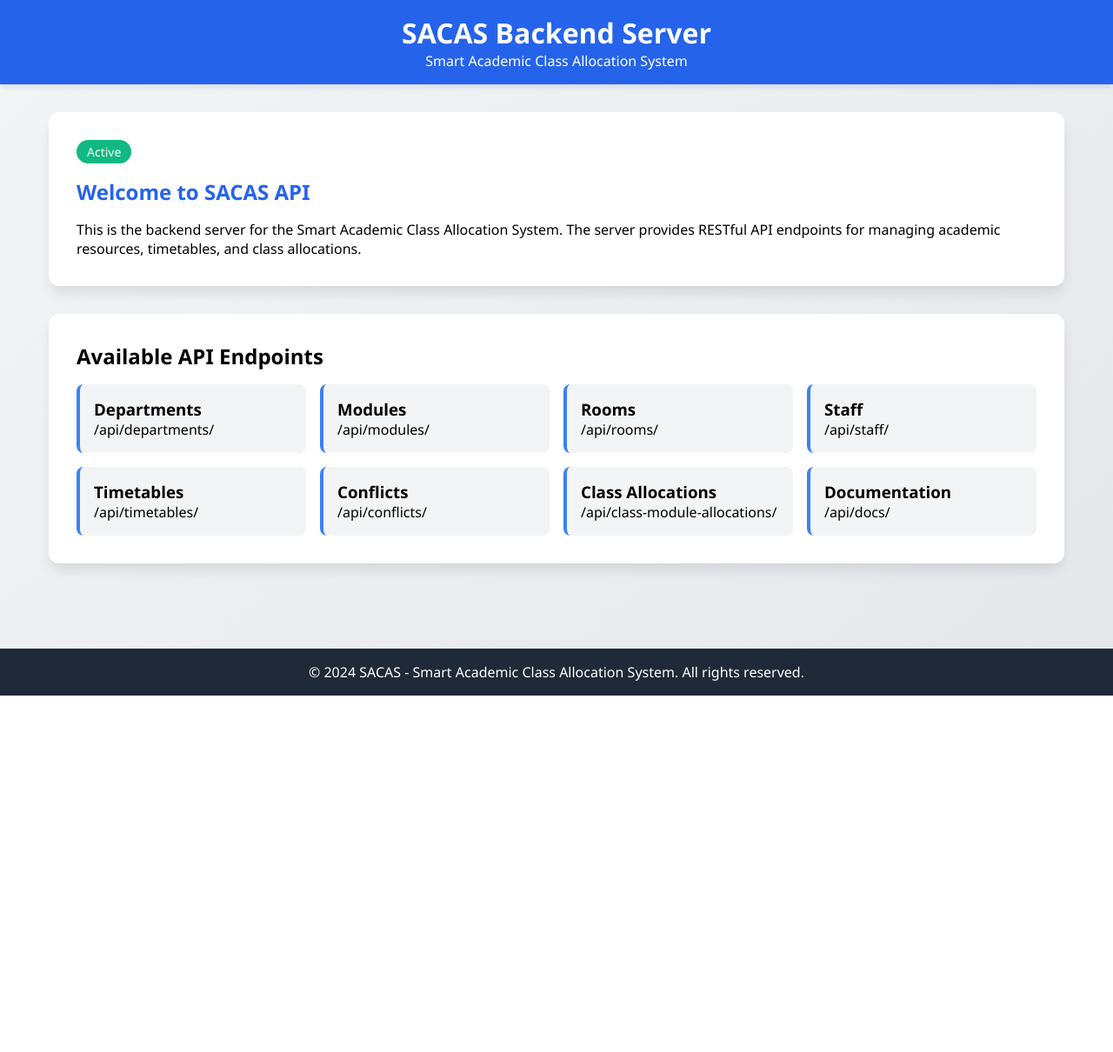
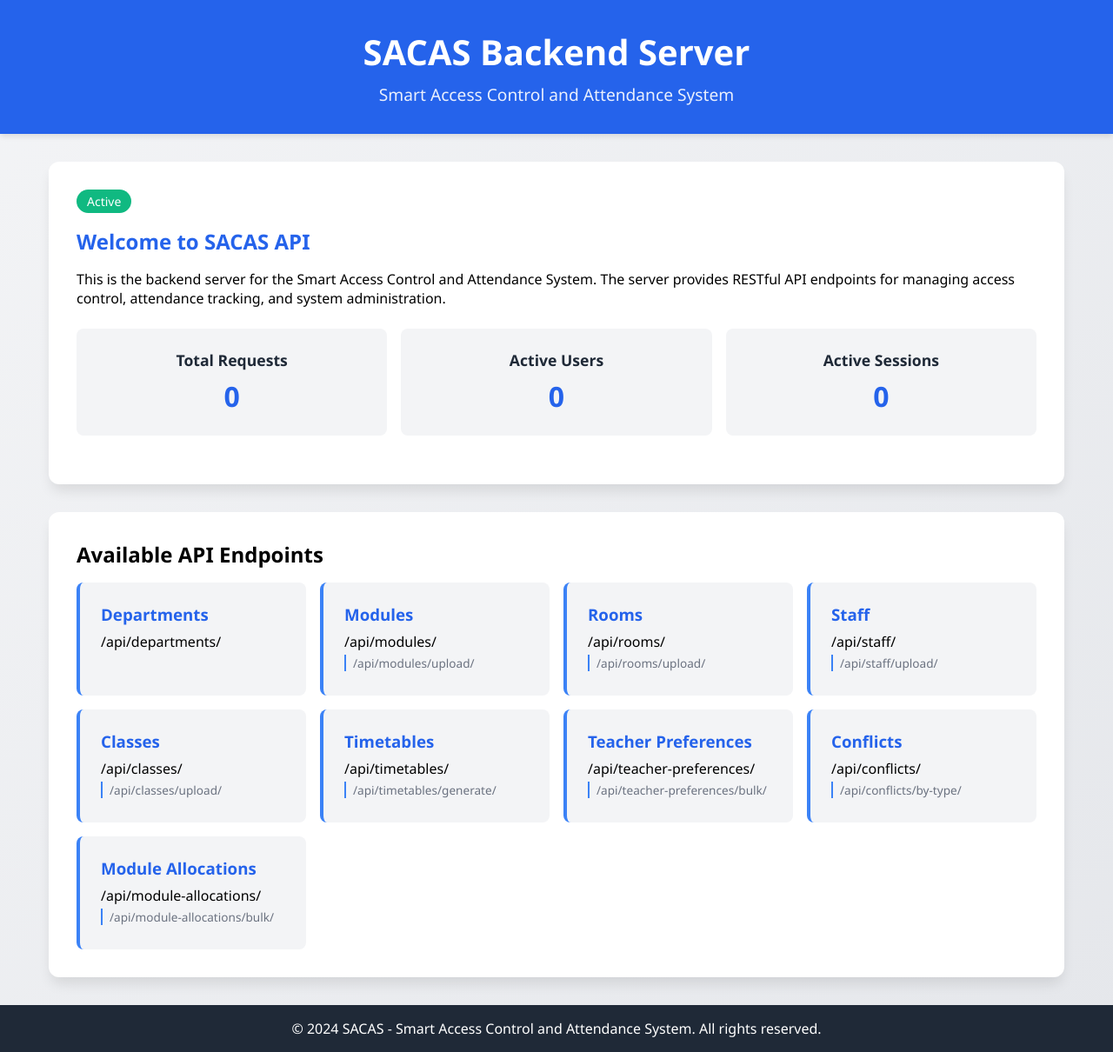
Before and after one commit to dadyutenga/timetable, a Django app: page / in a window 1280 px wide. Shown: the whole page at 87% size. Before the commit the page ends 800 px from the top, so only its background shows below. Run offline with Django 5.2, Linux system fonts and the light colour scheme.

Commit message:
Update Welcome.html to reflect new system name and functionality; enhance styling and layout with additional CSS variables, header adjustments, and new statistics grid. Modify footer copyright notice to align with the updated system description. Update django.log file.

```diff
--- a/timetablegen/templates/Welcome.html
+++ b/timetablegen/templates/Welcome.html
@@ -3,7 +3,7 @@
 <head>
     <meta charset="UTF-8">
     <meta name="viewport" content="width=device-width, initial-scale=1.0">
-    <title>SACAS - Smart Academic Class Allocation System</title>
+    <title>SACAS - Smart Access Control and Attendance System</title>
     <style>
         :root {
             --primary-color: #2563eb;
@@ -11,6 +11,8 @@
             --accent-color: #3b82f6;
             --text-color: #1f2937;
             --light-bg: #f3f4f6;
+            --success-color: #10B981;
+            --warning-color: #F59E0B;
         }
 
         * {
@@ -30,9 +32,19 @@
         .header {
             background: var(--primary-color);
             color: white;
-            padding: 1rem;
+            padding: 2rem 1rem;
             text-align: center;
             box-shadow: 0 4px 6px -1px rgba(0, 0, 0, 0.1);
+        }
+
+        .header h1 {
+            font-size: 2.5rem;
+            margin-bottom: 0.5rem;
+        }
+
+        .header p {
+            font-size: 1.2rem;
+            opacity: 0.9;
         }
 
         .container {
@@ -55,6 +67,32 @@
             margin-bottom: 1rem;
         }
 
+        .stats-grid {
+            display: grid;
+            grid-template-columns: repeat(auto-fit, minmax(200px, 1fr));
+            gap: 1rem;
+            margin: 1.5rem 0;
+        }
+
+        .stat-card {
+            background: var(--light-bg);
+            padding: 1.5rem;
+            border-radius: 8px;
+            text-align: center;
+        }
+
+        .stat-card h3 {
+            color: var(--text-color);
+            font-size: 1.1rem;
+            margin-bottom: 0.5rem;
+        }
+
+        .stat-card .number {
+            font-size: 2rem;
+            font-weight: bold;
+            color: var(--primary-color);
+        }
+
         .api-endpoints {
             background: white;
             border-radius: 12px;
@@ -72,9 +110,14 @@
 
         .endpoint-item {
             background: var(--light-bg);
-            padding: 1rem;
+            padding: 1.5rem;
             border-radius: 8px;
             border-left: 4px solid var(--accent-color);
+            transition: transform 0.2s;
+        }
+
+        .endpoint-item:hover {
+            transform: translateY(-2px);
         }
 
         .status {
@@ -83,7 +126,7 @@
             border-radius: 9999px;
             font-size: 0.875rem;
             font-weight: 500;
-            background: #10B981;
+            background: var(--success-color);
             color: white;
             margin-bottom: 1rem;
         }
@@ -100,20 +143,67 @@
             .endpoint-list {
                 grid-template-columns: 1fr;
             }
+            .header h1 {
+                font-size: 2rem;
+            }
+        }
+
+        .sub-endpoint {
+            font-size: 0.85rem;
+            color: #6B7280;
+            margin-top: 0.25rem;
+            padding-left: 0.5rem;
+            border-left: 2px solid var(--accent-color);
+        }
+
+        .endpoint-item {
+            background: var(--light-bg);
+            padding: 1.5rem;
+            border-radius: 8px;
+            border-left: 4px solid var(--accent-color);
+            transition: transform 0.2s;
+        }
+
+        .endpoint-item:hover {
+            transform: translateY(-2px);
+        }
+
+        .endpoint-item h3 {
+            color: var(--primary-color);
+            margin-bottom: 0.5rem;
+        }
+
+        .endpoint-item p {
+            margin: 0.25rem 0;
         }
     </style>
 </head>
 <body>
     <header class="header">
         <h1>SACAS Backend Server</h1>
-        <p>Smart Academic Class Allocation System</p>
+        <p>Smart Access Control and Attendance System</p>
     </header>
 
     <div class="container">
         <div class="welcome-card">
             <span class="status">Active</span>
             <h2>Welcome to SACAS API</h2>
-            <p>This is the backend server for the Smart Academic Class Allocation System. The server provides RESTful API endpoints for managing academic resources, timetables, and class allocations.</p>
+            <p>This is the backend server for the Smart Access Control and Attendance System. The server provides RESTful API endpoints for managing access control, attendance tracking, and system administration.</p>
+
+            <div class="stats-grid">
+                <div class="stat-card">
+                    <h3>Total Requests</h3>
+                    <div class="number">0</div>
+                </div>
+                <div class="stat-card">
+                    <h3>Active Users</h3>
+                    <div class="number">0</div>
+                </div>
+                <div class="stat-card">
+                    <h3>Active Sessions</h3>
+                    <div class="number">0</div>
+                </div>
+            </div>
         </div>
 
         <div class="api-endpoints">
@@ -126,37 +216,49 @@
                 <li class="endpoint-item">
                     <h3>Modules</h3>
                     <p>/api/modules/</p>
+                    <p class="sub-endpoint">/api/modules/upload/</p>
                 </li>
                 <li class="endpoint-item">
                     <h3>Rooms</h3>
                     <p>/api/rooms/</p>
+                    <p class="sub-endpoint">/api/rooms/upload/</p>
                 </li>
                 <li class="endpoint-item">
                     <h3>Staff</h3>
                     <p>/api/staff/</p>
+                    <p class="sub-endpoint">/api/staff/upload/</p>
+                </li>
+                <li class="endpoint-item">
+                    <h3>Classes</h3>
+                    <p>/api/classes/</p>
+                    <p class="sub-endpoint">/api/classes/upload/</p>
                 </li>
                 <li class="endpoint-item">
                     <h3>Timetables</h3>
                     <p>/api/timetables/</p>
+                    <p class="sub-endpoint">/api/timetables/generate/</p>
+                </li>
+                <li class="endpoint-item">
+                    <h3>Teacher Preferences</h3>
+                    <p>/api/teacher-preferences/</p>
+                    <p class="sub-endpoint">/api/teacher-preferences/bulk/</p>
                 </li>
                 <li class="endpoint-item">
                     <h3>Conflicts</h3>
                     <p>/api/conflicts/</p>
+                    <p class="sub-endpoint">/api/conflicts/by-type/</p>
                 </li>
                 <li class="endpoint-item">
-                    <h3>Class Allocations</h3>
-                    <p>/api/class-module-allocations/</p>
-                </li>
-                <li class="endpoint-item">
-                    <h3>Documentation</h3>
-                    <p>/api/docs/</p>
+                    <h3>Module Allocations</h3>
+                    <p>/api/module-allocations/</p>
+                    <p class="sub-endpoint">/api/module-allocations/bulk/</p>
                 </li>
             </ul>
         </div>
     </div>
 
     <footer class="footer">
-        <p>&copy; 2024 SACAS - Smart Academic Class Allocation System. All rights reserved.</p>
+        <p>&copy; 2024 SACAS - Smart Access Control and Attendance System. All rights reserved.</p>
     </footer>
 </body>
 </html>
```
Also changed, not shown: 1 other file.
